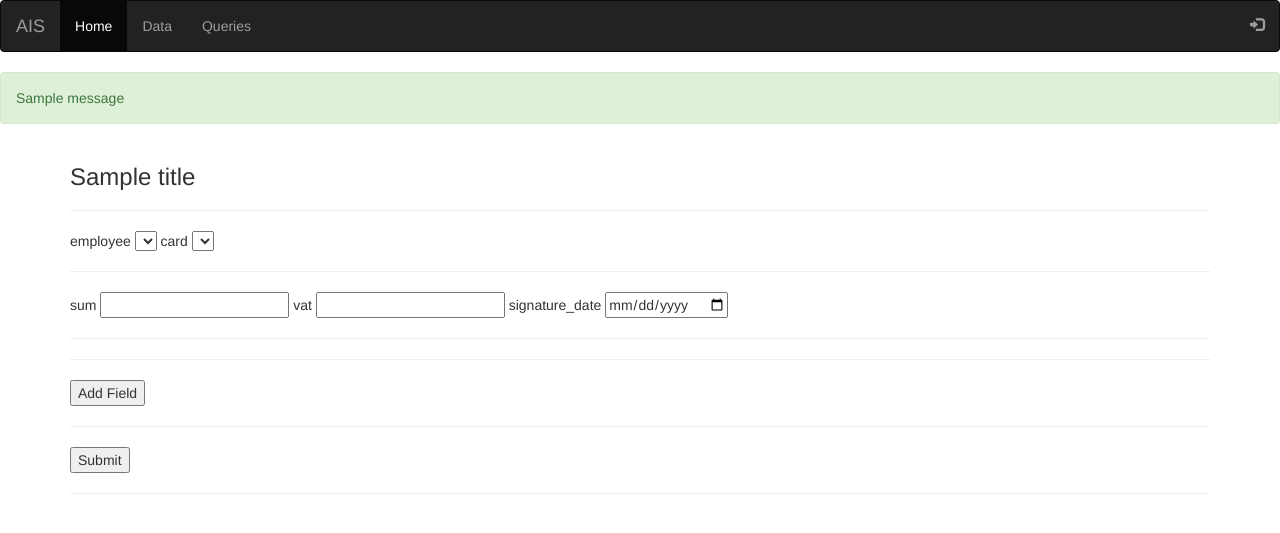
After one commit to okuzan/AIS, a Flask app: template appdir/templates/checkForm.html in a window 1280 px wide. The commit adds this page. Shown: the top 533 px of the page. Run offline with Flask 2, Linux system fonts and the light colour scheme; the template is opened without the code that fills it: values that come from a table or form of the project are taken from there, most other values are stand-ins (such as "Sample title", 1, 10 or a date in 2020); one stand-in notice (Sample message) is shown; lists and menus that the app fills with data are empty; some libraries are stand-ins or nearby versions.

Commit message:
check form started

```diff
--- a/appdir/forms.py
+++ b/appdir/forms.py
@@ -1,7 +1,7 @@
 from flask_admin.form import DatePickerWidget
 from flask_wtf import FlaskForm
 from wtforms import StringField, SubmitField, TextAreaField, validators, PasswordField, SelectField, widgets, FieldList, \
-    FormField
+    FormField, TextField
 from wtforms.validators import DataRequired, Email
 from wtforms.fields.html5 import DateField
 
@@ -204,7 +204,7 @@ class SaleForm(FlaskForm):
 
 class CheckForm(FlaskForm):
     employee = SelectField(u'Employee', coerce=str, validators=[DataRequired()])
-    card = SelectField(u'Card', coerce=str, validators=[DataRequired()])
+    card = SelectField(u'Card', coerce=str)
 
     sum = StringField("Sum total: ", validators=[DataRequired(message="This field can not be empty"),
                                                  validators.Regexp(r'(^\d+\.?\d+$)',
@@ -216,4 +216,5 @@ class CheckForm(FlaskForm):
     signature_date = DateField('Signature date', format='%Y-%m-%d',
                                validators=[DataRequired("This field can not be empty")])
 
-    sales = FieldList(FormField(SaleForm), min_entries=1)
+    sales = FieldList(FormField(SaleForm), min_entries=0)
+    submit = SubmitField('Submit')
--- /dev/null
+++ b/appdir/templates/checkForm.html
@@ -0,0 +1,62 @@
+{% extends "base.html" %}
+{% import "bootstrap/wtf.html" as wtf %}
+
+{% block content %}
+  {% for category, message in get_flashed_messages(with_categories=True) %}
+      <div class="alert alert-{{ category }}" role="alert">
+          {{ message}}
+</div>
+{% endfor %}
+<div class="container">
+  <h3>{{ title }}</h3>
+  <hr>
+      <form action="" method="post">
+    {{ form.employee.name }}
+           {{ form.employee}}
+          {{ form.card.name }}
+    {{ form.card }}
+          <hr>
+              {{ form.sum.name }}
+           {{ form.sum }}
+           {{ form.vat.name }}
+           {{ form.vat }}
+           {{ form.signature_date.name }}
+           {{ form.signature_date }}
+         <hr>
+
+
+    <div id="sales"></div>
+          <hr>
+          <button type="button" id="addNewItemButton">Add Field</button>
+          <hr>
+          {{ form.sales }}
+    {{ form.submit }}
+
+    </form>
+  <hr>
+</div>
+    <script src="https://ajax.googleapis.com/ajax/libs/jquery/3.5.1/jquery.min.js"></script>
+    <script>
+    let fieldNum = 0;
+    $("#addNewItemButton").click(function() {
+    let newInput = $("<textarea></textarea></br>")
+        .attr("class", "form-control")
+        .attr("id", "flist-" + fieldNum)
+        .attr("name", "flist-" + fieldNum)
+        .attr("rows", "3")
+    $("#sales").append(`
+<h5>Sale `+(fieldNum+1)+`</h5>
+    <div class="form-group  required">
+<label class="control-label" for="sales-`+fieldNum+`-upc_code">UPC: </label>
+          <input class="form-control" id="sales-`+fieldNum+`-upc_code" name="sales-`+fieldNum+`-upc_code" required type="text" value="">
+  </div>
+    <div class="form-group  required"><label class="control-label" for="sales-`+fieldNum+`-sum">Sum total: </label>
+          <input class="form-control" id="sales-`+fieldNum+`-sum" name="sales-`+fieldNum+`-sum" required type="text" value="">
+  </div>
+    <div class="form-group  required"><label class="control-label" for="sales-`+fieldNum+`-quantity">Quantity: </label>
+          <input class="form-control" id="sales-`+fieldNum+`-quantity" name="sales-`+fieldNum+`-quantity" required type="text" value="">
+  </div>`);
+    fieldNum++;
+    });
+    </script>
+{% endblock %}
--- a/appdir/templates/home.html
+++ b/appdir/templates/home.html
@@ -1,5 +1,10 @@
 {% extends "base.html" %}
 {% block content %}
+      {% for category, message in get_flashed_messages(with_categories=True) %}
+      <div class="alert alert-{{ category }}" role="alert">
+          {{ message}}
+</div>
+{% endfor %}
     <h2>{%trans%}Home page{%endtrans%}</h2>
     <p><a href={{ url_for('blueprint.login_page') }}>{%trans%}Sign in{%endtrans%}</a></p>
     <p><a href={{ url_for('blueprint.home_page') }}>{%trans%}Home Page{%endtrans%}</a> (accessible to anyone)</p>
--- a/appdir/templates/login.html
+++ b/appdir/templates/login.html
@@ -1,6 +1,11 @@
 {% extends 'base.html' %}
 
 {% block content %}
+      {% for category, message in get_flashed_messages(with_categories=True) %}
+      <div class="alert alert-{{ category }}" role="alert">
+          {{ message}}
+</div>
+{% endfor %}
     {% from "_macros.html" import render_field, render_checkbox_field, render_submit_field %}
     <head>
         <style type="text/css">
```
Also changed, not shown: appdir/routes.py (+27 -1 lines).
